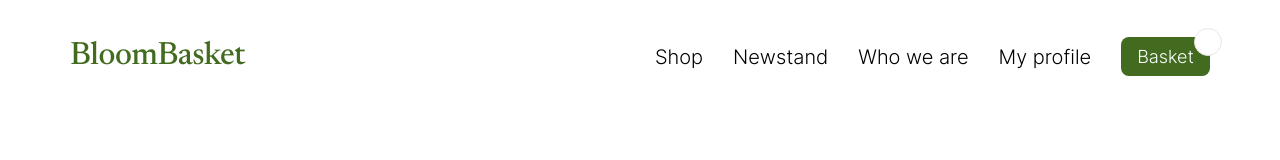
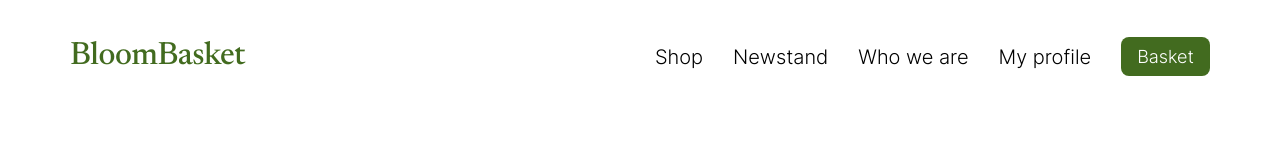
Before and after one commit to Cindarion/grocery-store, a React (Create React App) app: page /introduction in a window 1280 px wide. Shown: the top 160 px of the page. Built offline with nearby package versions, Linux system fonts and the light colour scheme.

Commit message:
[fix] fixed incorrect behavior of displaying the quantity of products on the navigation panel

```diff
--- a/src/components/UI/navbar/DesktopNavbar/DesktopNavbar.tsx
+++ b/src/components/UI/navbar/DesktopNavbar/DesktopNavbar.tsx
@@ -3,9 +3,19 @@ import ActionButton from "../../Buttons/ActionButton/ActionButton"
 import classes from "./DesktopNavbar.module.css"
 
 type desktopNavbarProps = {
-  renderCartQuantity: () => JSX.Element | undefined
+  cartQuantity: number
 }
-const DesktopNavbar = ({renderCartQuantity}: desktopNavbarProps) => {
+const DesktopNavbar = ({cartQuantity}: desktopNavbarProps) => {
+  const renderCartQuantity = () => {
+    if (cartQuantity > 0) {
+      return (
+        <span className={classes.cartQuantityContainer}>
+          {cartQuantity}
+        </span>
+      )
+    }
+  }
+
   return (
     <nav className={classes.navigationPanel}>
       <ul>
@@ -15,9 +25,7 @@ const DesktopNavbar = ({renderCartQuantity}: desktopNavbarProps) => {
         <li><Link to="/login">My profile</Link></li>
         <li><Link to="/cart">
           <ActionButton children={"Basket"}/>
-          <span className={classes.cartQuantityContainer}>
-            {renderCartQuantity()}
-          </span>
+          {renderCartQuantity()}
         </Link>
         </li>
       </ul>
--- a/src/components/UI/navbar/Navbar.tsx
+++ b/src/components/UI/navbar/Navbar.tsx
@@ -12,14 +12,7 @@ const Navbar: React.FC = () => {
     throw new Error('CartContext must be used within a TodoProvider');
   };
   const { getCartQuantity } = cartContext;
-
-  const renderCartQuantity = () => {
-    if (getCartQuantity() > 0) {
-      return (
-       <span className={classes.cartQuantityContainer}>{getCartQuantity()}</span>
-      )
-    };
-  };
+  const cartQuantity = getCartQuantity();
 
   const toggleMobileMenu = () => {
     setIsMobileMenuOpen(!isMobileMenuOpen)
@@ -35,7 +28,7 @@ const Navbar: React.FC = () => {
         </Link>
       </div>
       <DesktopNavbar
-        renderCartQuantity={renderCartQuantity}
+        cartQuantity={cartQuantity}
       />
       <MobileNavbar
         isOpen={isMobileMenuOpen}
```
